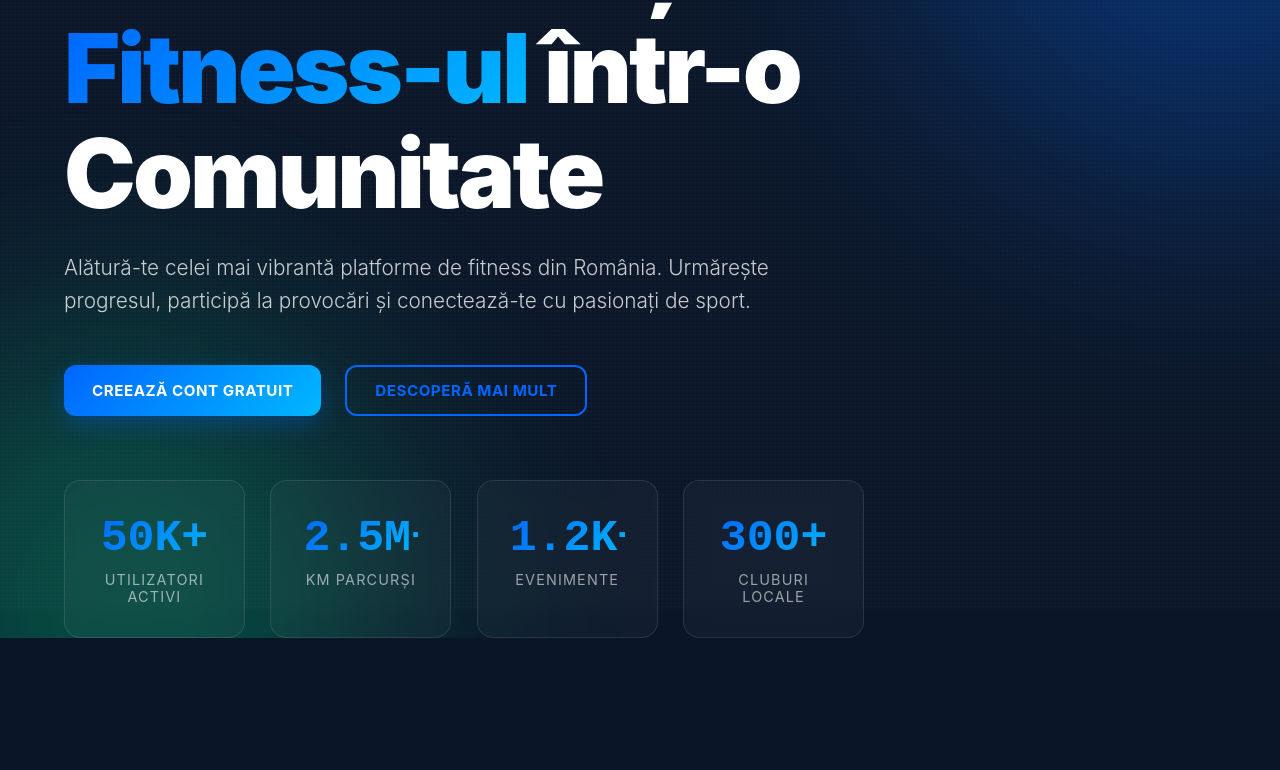
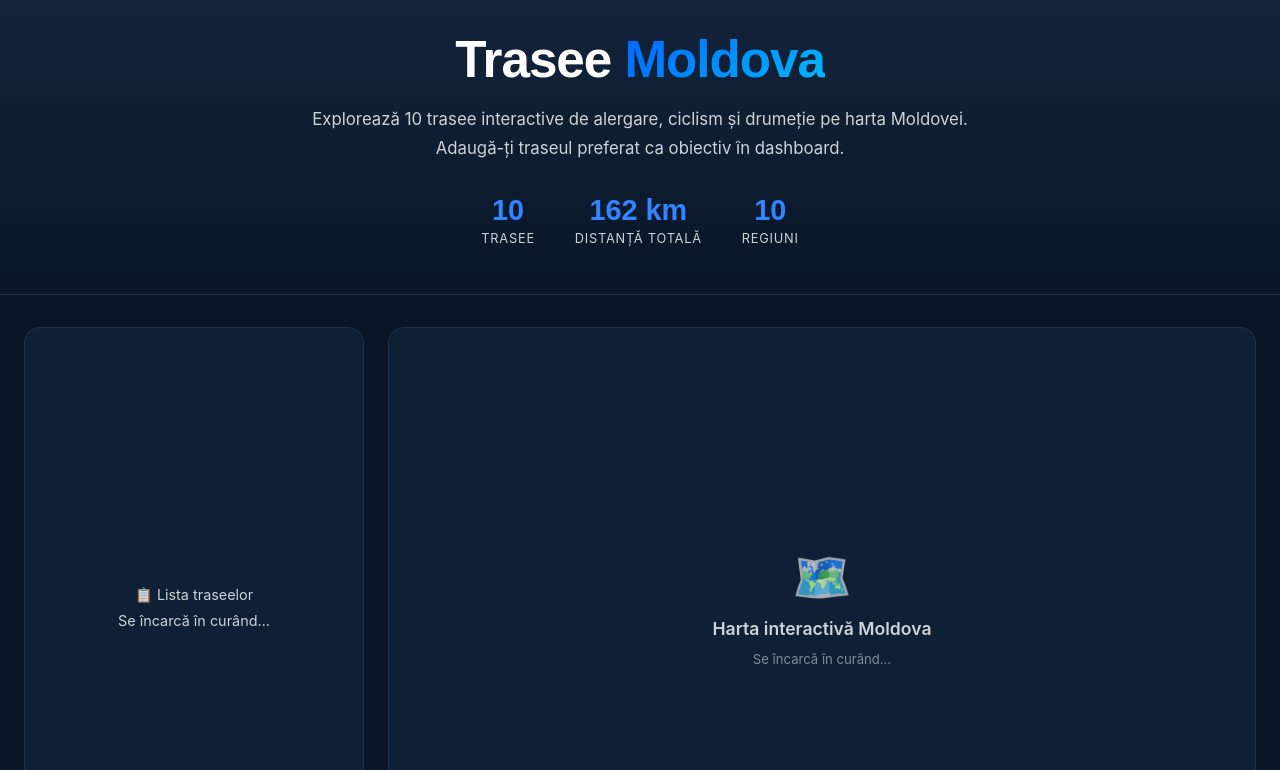
Before and after one commit to CristiM-SI/FitMoldova, a React app in the folder Vite-frontend/: page /routes in a window 1280 px wide. Before the commit this address led to /. Shown: the part 190-960 px from the top of the page. Built offline with nearby package versions, Linux system fonts and the light colour scheme; the HTML template or start-up script is replaced by a standard one.

Commit message:
Add RoutesPage component and styles; update Navbar for route navigation

```diff
--- a/Vite-frontend/src/App.tsx
+++ b/Vite-frontend/src/App.tsx
@@ -19,6 +19,7 @@ import EVENTS from './pages/Evenimente'
 import EvenimentePublic from './pages/EvenimentePublic'
 import Contact from './pages/Contact'
 import Feedback from './pages/Feedback'
+import RoutesPage from './pages/RoutesPage'
 
 
 // Guard pentru rutele protejate (necesită autentificare)
@@ -149,6 +150,9 @@ function App() {
                                     }
                                 />
 
+                                {/* Rută publică Trasee */}
+                                <Route path={ROUTES.ROUTES_MAP} element={<RoutesPage />} />
+
                                 {/* Rută publică Contact */}
                                 <Route path={ROUTES.CONTACT} element={<Contact />} />
 
--- a/Vite-frontend/src/components/layout/Navbar.tsx
+++ b/Vite-frontend/src/components/layout/Navbar.tsx
@@ -56,6 +56,15 @@ const Navbar: React.FC = () => {
           <li><button onClick={() => { scrollToSection('features'); closeMenu(); }} className="nav-link-btn">Features</button></li>
           <li><button onClick={() => { navigate(ROUTES.COMMUNITY); closeMenu(); }} className="nav-link-btn">Comunitate</button></li>
           <li><button onClick={() => { navigate(ROUTES.EVENTS); closeMenu(); }} className="nav-link-btn">Evenimente</button></li>
+          <li>
+            <NavLink
+              to={ROUTES.ROUTES_MAP}
+              className={({ isActive }) => `nav-link-btn${isActive ? ' nav-link-btn--active' : ''}`}
+              onClick={closeMenu}
+            >
+              🗺️ Trasee
+            </NavLink>
+          </li>
           <li>
             <NavLink
               to={ROUTES.CONTACT}
--- /dev/null
+++ b/Vite-frontend/src/pages/RoutesPage.css
@@ -0,0 +1,145 @@
+/* RoutesPage — stiluri de bază, completate în commit 9 */
+
+.routes-page {
+  min-height: 100vh;
+  background: var(--dark);
+  color: var(--text-primary);
+}
+
+/* ---- Hero ---- */
+.routes-hero {
+  padding: 120px 1.5rem 3rem;
+  text-align: center;
+  background: linear-gradient(180deg, var(--dark-elevated) 0%, var(--dark) 100%);
+  border-bottom: 1px solid rgba(255, 255, 255, 0.06);
+}
+
+.routes-hero-content {
+  max-width: 700px;
+  margin: 0 auto;
+}
+
+.routes-hero-title {
+  font-size: clamp(2rem, 5vw, 3.2rem);
+  font-weight: 800;
+  font-family: 'Rajdhani', sans-serif;
+  margin: 0 0 1rem;
+  letter-spacing: -0.02em;
+}
+
+.routes-hero-highlight {
+  background: var(--gradient-primary);
+  -webkit-background-clip: text;
+  -webkit-text-fill-color: transparent;
+  background-clip: text;
+}
+
+.routes-hero-subtitle {
+  font-size: 1.05rem;
+  color: var(--text-secondary);
+  line-height: 1.7;
+  margin: 0 0 2rem;
+}
+
+.routes-hero-stats {
+  display: flex;
+  justify-content: center;
+  gap: 2.5rem;
+  flex-wrap: wrap;
+}
+
+.routes-stat {
+  display: flex;
+  flex-direction: column;
+  align-items: center;
+  gap: 0.25rem;
+}
+
+.routes-stat-value {
+  font-size: 1.8rem;
+  font-weight: 700;
+  color: var(--primary-light);
+  font-family: 'Rajdhani', sans-serif;
+}
+
+.routes-stat-label {
+  font-size: 0.8rem;
+  color: var(--text-secondary);
+  text-transform: uppercase;
+  letter-spacing: 0.06em;
+}
+
+/* ---- Layout principal ---- */
+.routes-main {
+  max-width: 1400px;
+  margin: 0 auto;
+  padding: 2rem 1.5rem;
+}
+
+.routes-layout {
+  display: grid;
+  grid-template-columns: 340px 1fr;
+  gap: 1.5rem;
+  min-height: 70vh;
+}
+
+@media (max-width: 900px) {
+  .routes-layout {
+    grid-template-columns: 1fr;
+  }
+}
+
+/* ---- Placeholder sidebar ---- */
+.routes-sidebar {
+  background: var(--dark-card);
+  border: 1px solid rgba(255, 255, 255, 0.07);
+  border-radius: 16px;
+  overflow: hidden;
+}
+
+.routes-sidebar-placeholder {
+  display: flex;
+  flex-direction: column;
+  align-items: center;
+  justify-content: center;
+  height: 100%;
+  min-height: 300px;
+  gap: 0.5rem;
+  color: var(--text-secondary);
+  font-size: 0.9rem;
+}
+
+/* ---- Placeholder hartă ---- */
+.routes-map-container {
+  background: var(--dark-card);
+  border: 1px solid rgba(255, 255, 255, 0.07);
+  border-radius: 16px;
+  overflow: hidden;
+  min-height: 500px;
+}
+
+.routes-map-placeholder {
+  display: flex;
+  flex-direction: column;
+  align-items: center;
+  justify-content: center;
+  height: 100%;
+  min-height: 500px;
+  gap: 0.75rem;
+  color: var(--text-secondary);
+}
+
+.routes-map-placeholder-icon {
+  font-size: 3rem;
+}
+
+.routes-map-placeholder p {
+  font-size: 1.1rem;
+  font-weight: 600;
+  margin: 0;
+}
+
+.routes-map-placeholder small {
+  font-size: 0.82rem;
+  opacity: 0.6;
+}
--- /dev/null
+++ b/Vite-frontend/src/pages/RoutesPage.tsx
@@ -0,0 +1,65 @@
+import React from 'react';
+import Navbar from '../components/layout/Navbar';
+import { MOCK_TRASEE } from '../services/mock/trasee';
+import './RoutesPage.css';
+
+const RoutesPage: React.FC = () => {
+  return (
+    <div className="routes-page">
+      <Navbar />
+
+      <div className="routes-hero">
+        <div className="routes-hero-content">
+          <h1 className="routes-hero-title">
+            Trasee <span className="routes-hero-highlight">Moldova</span>
+          </h1>
+          <p className="routes-hero-subtitle">
+            Explorează {MOCK_TRASEE.length} trasee interactive de alergare, ciclism și drumeție
+            pe harta Moldovei. Adaugă-ți traseul preferat ca obiectiv în dashboard.
+          </p>
+
+          <div className="routes-hero-stats">
+            <div className="routes-stat">
+              <span className="routes-stat-value">{MOCK_TRASEE.length}</span>
+              <span className="routes-stat-label">Trasee</span>
+            </div>
+            <div className="routes-stat">
+              <span className="routes-stat-value">
+                {Math.round(MOCK_TRASEE.reduce((s, t) => s + t.distance, 0))} km
+              </span>
+              <span className="routes-stat-label">Distanță totală</span>
+            </div>
+            <div className="routes-stat">
+              <span className="routes-stat-value">
+                {[...new Set(MOCK_TRASEE.map((t) => t.region))].length}
+              </span>
+              <span className="routes-stat-label">Regiuni</span>
+            </div>
+          </div>
+        </div>
+      </div>
+
+      <div className="routes-main">
+        {/* Sidebar + Hartă — se completează în commit-urile 4 și 5 */}
+        <div className="routes-layout">
+          <aside className="routes-sidebar">
+            <div className="routes-sidebar-placeholder">
+              <span>📋 Lista traseelor</span>
+              <p>Se încarcă în curând…</p>
+            </div>
+          </aside>
+
+          <div className="routes-map-container">
+            <div className="routes-map-placeholder">
+              <span className="routes-map-placeholder-icon">🗺️</span>
+              <p>Harta interactivă Moldova</p>
+              <small>Se încarcă în curând…</small>
+            </div>
+          </div>
+        </div>
+      </div>
+    </div>
+  );
+};
+
+export default RoutesPage;
```
